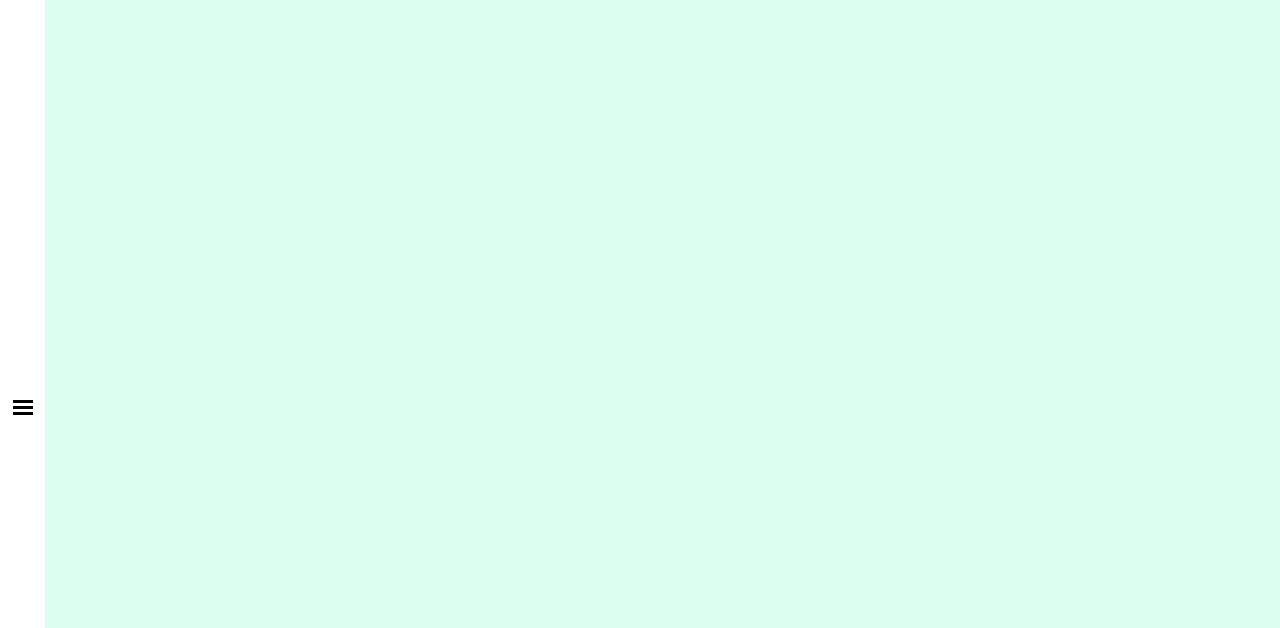
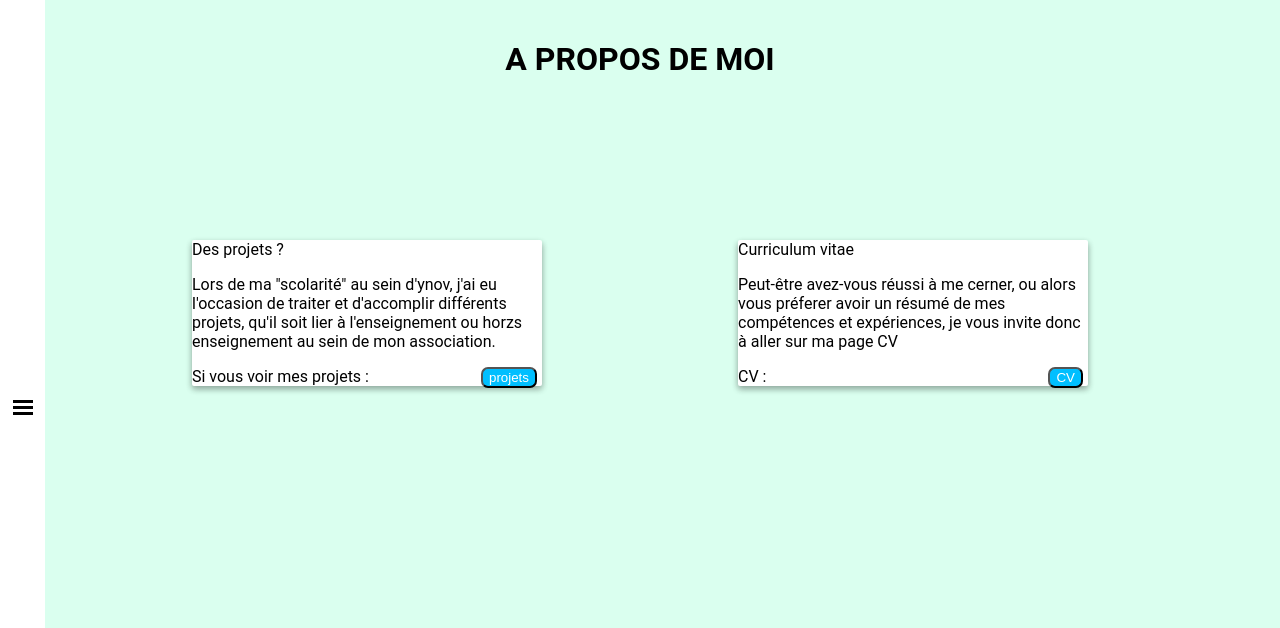
Before and after one commit to issugo/sitecv, a PHP site: page /a_propos.php in a window 1280 px wide. Shown: the top 628 px of the page. Run offline with PHP 8.4, Linux system fonts and the light colour scheme; some libraries are stand-ins or nearby versions.

Commit message:
page a propos

```diff
--- a/a_propos.php
+++ b/a_propos.php
@@ -12,6 +12,9 @@
 
 <!-- style navbar -->
 <link rel='stylesheet' href='css/navbar.css'>
+
+<!-- titre de la page -->
+<title>A_propos | MARGAIL Maurin</title>
 
 <body>
     <!-- barre de navigation -->
@@ -53,6 +56,40 @@
     </div>
     <div id='sidebar'></div>
 
+    <!-- titre -->
+    <div class='center'>
+        <h1 class='noMargin pt-5'>A PROPOS DE MOI</h1>
+    </div>
+
+    <!-- carte 1 -->
+    <div class='card' id='card1'>
+        <div class='card-header'>
+            <span>Des projets ?</span>
+        </div>
+        <div class='card-body'>
+            <p>Lors de ma "scolarité" au sein d'ynov, j'ai eu l'occasion de traiter et d'accomplir différents projets, qu'il soit lier à l'enseignement ou horzs enseignement au sein de mon association.</p>
+        </div>
+        <div class='card-footer'>
+            <span>Si vous voir mes projets :</span>
+            <a href='projets.php'><button class='bg-blue suivant'>projets</button></a>
+        </div>
+    </div>
+
+    <!-- carte 2 -->
+    <div class='card' id='card2'>
+        <div class='card-header'>
+            <span>Curriculum vitae</span>
+        </div>
+        <div class='card-body'>
+            <p>Peut-être avez-vous réussi à me cerner, ou alors vous préferer avoir un résumé de mes compétences et expériences, je vous invite donc à aller sur ma page CV</p>
+        </div>
+        <div class='card-footer'>
+            <span>CV :</span>
+            <a href='cv.php'><button class='bg-blue suivant'>CV</button></a>
+        </div>
+    </div>
+
+    <!-- footer -->
     <footer>
 
     </footer>
--- a/admin.php
+++ b/admin.php
@@ -22,3 +22,6 @@ if (!isset($_SESSION['administrateur']) || $_SESSION['administrateur'] != 'true'
           </form>";
 }
 ?>
+
+<!-- titre de la page -->
+<title>Admin | MARGAIL Maurin</title>
--- a/contact.php
+++ b/contact.php
@@ -77,6 +77,7 @@
         </form>
     </div>
 
+    <!-- footer -->
     <footer>
 
     </footer>
--- a/cv.php
+++ b/cv.php
@@ -12,6 +12,9 @@
 
 <!-- style navbar -->
 <link rel='stylesheet' href='css/navbar.css'>
+
+<!-- titre de la page -->
+<title>CV | MARGAIL Maurin</title>
 
 <body>
     <!-- barre de navigation -->
@@ -53,6 +56,7 @@
     </div>
     <div id='sidebar'></div>
 
+    <!-- footer -->
     <footer>
 
     </footer>
--- a/easter-egg.html
+++ b/easter-egg.html
@@ -1,6 +1,8 @@
 <!DOCTYPE HTML>
 <html>
     <link rel='stylesheet' href='css/easteregg.css'>
+    <!-- titre de la page -->
+    <title>easter egg | MARGAIL Maurin</title>
 <body>
     <p> BRAVO, VOUS AVEZ TROUVE L'EASTER EGG ALORS AMUSEZ-VOUS BIEN !!!</p>
 </body>
--- a/index.php
+++ b/index.php
@@ -15,6 +15,9 @@
 
 <!-- roboto font -->
 <link href="https://fonts.googleapis.com/css?family=Roboto&display=swap" rel="stylesheet">
+
+<!-- titre de la page -->
+<title>Accueil | MARGAIL Maurin</title>
 
 <body>
     <!-- barre de navigation -->
@@ -89,7 +92,7 @@
         </div>
     </div>
 
-
+    <!-- footer -->
     <footer>
 
     </footer>
--- a/login.php
+++ b/login.php
@@ -25,4 +25,8 @@ if (isset($_SESSION['administrateur']) && $_SESSION['administrateur'] == 'true')
     header('Location: admin.php');
     exit();
 }
-     ?>
+
+?>
+
+<!-- titre de la page -->
+<title>Connection | MARGAIL Maurin</title>
--- a/projets.php
+++ b/projets.php
@@ -12,6 +12,9 @@
 
 <!-- style navbar -->
 <link rel='stylesheet' href='css/navbar.css'>
+
+<!-- titre de la page -->
+<title>Projets | MARGAIL Maurin</title>
 
 <body>
     <!-- barre de navigation -->
@@ -53,6 +56,7 @@
     </div>
     <div id='sidebar'></div>
 
+    <!-- footer -->
     <footer>
 
     </footer>
--- a/tarifs.php
+++ b/tarifs.php
@@ -12,6 +12,9 @@
 
 <!-- style navbar -->
 <link rel='stylesheet' href='css/navbar.css'>
+
+<!-- titre de la page -->
+<title>tarifs | MARGAIL Maurin</title>
 
 <body>
     <!-- barre de navigation -->
@@ -53,6 +56,7 @@
     </div>
     <div id='sidebar'></div>
 
+    <!-- footer -->
     <footer>
 
     </footer>
```
